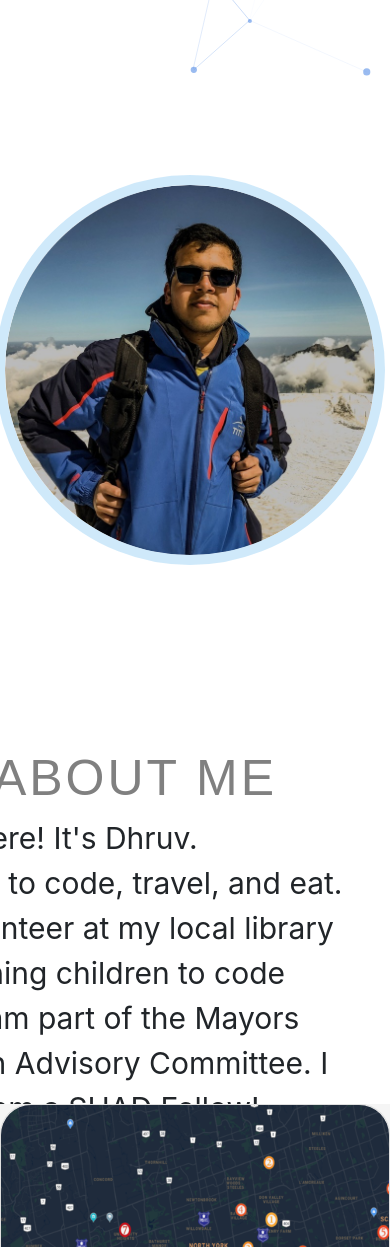
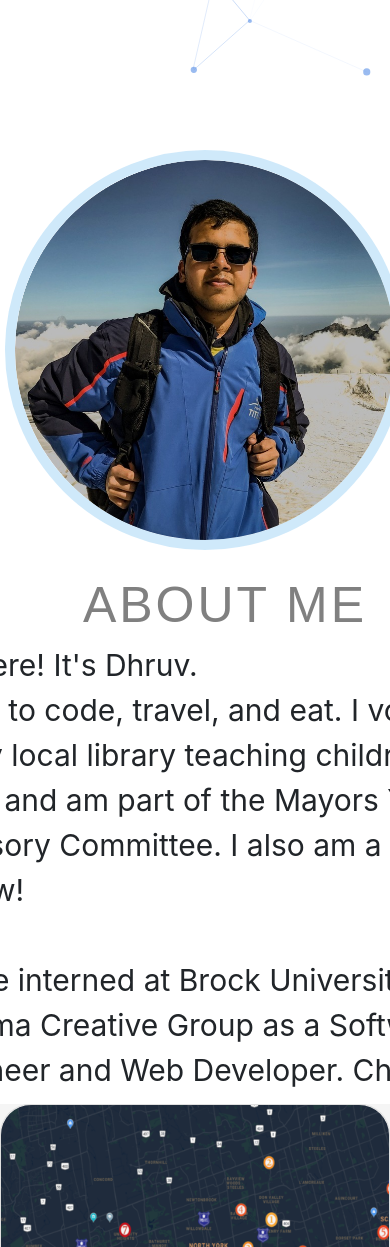
Before and after one commit to Dhruv-m-Shah/Personal-Portfolio, a website: page index.html in a window 390 px wide. Shown: the part 753-2000 px from the top of the page. Drawn offline with nearby package versions, Linux system fonts and the light colour scheme.

Commit message:
Fixed profile section and about-me section to make it phone compatible

```diff
--- a/css/style.css
+++ b/css/style.css
@@ -27,7 +27,7 @@ li{list-style:none}
    html,body{
      width:100%;
      height:100%;
-	background:#111;
+     background: white;
    }
 
    html{
@@ -83,6 +83,7 @@ body{
    /* ---- particles.js container ---- */
 
    #particles-js{
+     min-height: 600px !important;
      width: 100%;
      height: 100%;
      background-color: #ffffff;
@@ -90,23 +91,23 @@ body{
      background-size: cover;
      background-position: 50% 50%;
      background-repeat: no-repeat;
+     transform: translate(0px, -260px);
    }
-.row{
-  height: 300px;
-}
+
    @import url('https://fonts.googleapis.com/css?family=Lato:400,700&display=swap');
    .body
    {
        margin: 0;
        padding: 0;
        height: 100vh;
+       background-color: white;
    }
    .profile
    {
    width: 100%;
    height: auto;
-position:absolute;
-bottom: 40%;
+   position: relative;
+   bottom: -50%;
    height: 260px;
    background: rgba(0, 0, 0, 0.801);
    box-shadow: 0 0 35px rgba(33,33,33,1);
@@ -256,7 +257,6 @@ margin-right: auto;
      border-radius: 30px;
    }
    body {
-  overflow-x: hidden;
    }
 
    .column {
@@ -267,20 +267,19 @@ body {
      background-color: white;
    }
    .row{
-  overflow-x: hidden;
-  overflow-y: scroll;
+     min-height: 1200px;
      height: 100%;
      background-color: white;
    }
    .about-me-img{
-  left: 5%;
+     right: -10%;
      max-width: 700px;
      max-height: 700px;
      width: 100%;
      height: auto;
-  position: absolute;
-  top: 100%;
-  transform: translate(0px, 100px);
+     position: relative;
+     bottom: -5%;
+     transform: translate(0px, 150px);
      border:10px solid #a0d3f581;
      border-radius: 500px;
      -webkit-border-radius: 500px;
@@ -297,7 +296,7 @@ body {
    .about-me-sec{
      position: relative;
      width: 600px;
-  left: 55%;
+     left: 20%;
      top: 20%;
      height: 550px;
    }
@@ -311,25 +310,26 @@ body {
 
    @media only screen and (max-width: 1450px) {
     .row{
+      position: relative;
+      overflow: auto !important;
       min-height: 1000px;
-    overflow: auto !important;
       height: 120%;
       background-color: white;
     }
     /* For mobile phones: */
     .about-me-img{
-    left: 50%;
+     right: -50%;
      max-width: 400px;
-    max-height: 400px;
+     max-height:400px;
      width: 100%;
      height: auto;
-    position: absolute;
-    top: 110%;
+     position: relative;
+     bottom: 9%;
+     transform: translate(-190px, 150px);
      border:10px solid #a0d3f581;
      border-radius: 500px;
      -webkit-border-radius: 500px;
      -moz-border-radius: 500px;
-    transform: translate(-200px, 0px);
    }
     .about-me-title{
       color: grey;
@@ -340,13 +340,12 @@ body {
       font-size: 50px;
     }
     .about-me-sec{
-    overflow: hidden;
-    position: relative;
+      position: absolute;
       width: 600px;
       left: 50%;
-    top: 20%;
+      top: 28%;
       height: 550px;
-    transform: translate(-270px, 300px);
+      transform: translate(-270px, 200px);
     }
     .about-me-text{
       font-size: 30px;
@@ -359,20 +358,14 @@ body {
 
 
    /*============ BOOTSTRAP BREAK POINTS:
-
    Extra small (xs) devices (portrait phones, less than 576px)
    No media query since this is the default in Bootstrap
-
    Small (sm) devices (landscape phones, 576px and up)
    @media (min-width: 576px) { ... }
-
    Medium (md) devices (tablets, 768px and up)
    @media (min-width: 768px) { ... }
-
    Large (lg) devices (desktops, 992px and up)
    @media (min-width: 992px) { ... }
-
    Extra (xl) large devices (large desktops, 1200px and up)
    @media (min-width: 1200px) { ... }
-
    =============*/
--- a/index.html
+++ b/index.html
@@ -101,7 +101,7 @@
         <!-- scripts -->
   <link rel="stylesheet" href="https://maxcdn.bootstrapcdn.com/bootstrap/4.0.0/css/bootstrap.min.css"
     integrity="sha384-Gn5384xqQ1aoWXA+058RXPxPg6fy4IWvTNh0E263XmFcJlSAwiGgFAW/dAiS6JXm" crossorigin="anonymous">
-  <script src="../particles.js"></script>
+  <script src="particles.js"></script>
   <script src="js/app.js"></script>
 
 
```
Lines whose indentation alone changed are shown as unchanged.
